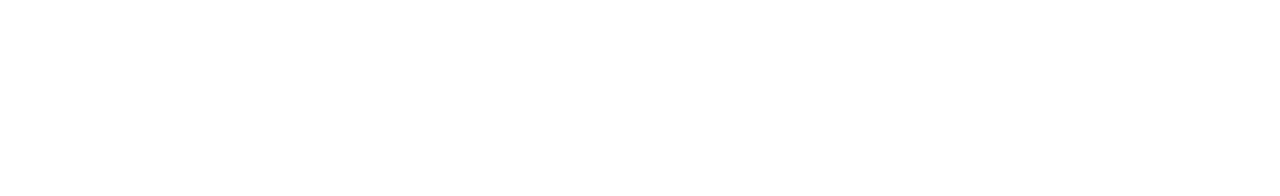
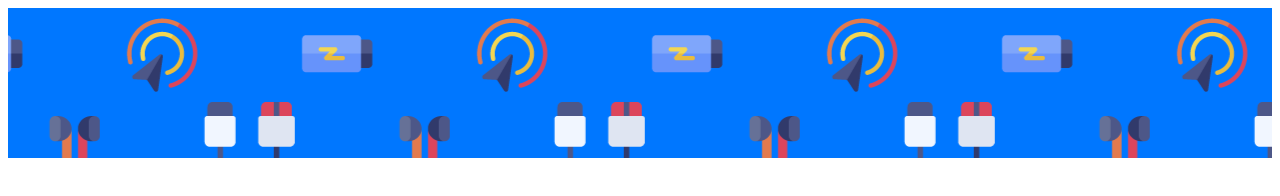
Before and after one commit to Simo-bsc/html-css-booleaner, a plain HTML site: page index.html in a window 1280 px wide. Drawn offline with Linux system fonts and the light colour scheme.

Commit message:
Start Header

```diff
--- a/css/style.css
+++ b/css/style.css
@@ -0,0 +1,16 @@
+ /* Header */
+
+#Header{
+    height: 150px;
+    width: 100%;
+    background-color: rgb(0, 119, 255);
+    background-image: url(../img/pattern.png);
+    background-repeat: repeat;
+    background-position: 20% 10%;
+
+}
+
+#Logo{
+
+
+}
--- a/index.html
+++ b/index.html
@@ -4,7 +4,9 @@
         <meta charset="UTF-8">
         <meta http-equiv="X-UA-Compatible" content="IE=edge">
         <meta name="viewport" content="width=device-width, initial-scale=1.0">
-        <link rel="stylesheet" href="style.css">
+
+        <link rel="stylesheet" href="css/style.css">
+
         <title>The Booleaner</title>
     </head>
     <body>
@@ -14,7 +16,12 @@
         <header>
 
             <!-- Logo and Background -->
-            <div>
+            <!-- DA SISTEMARE IL LOGO -->
+            <div id="Header">
+                <span>
+                    <!-- <img id="Logo" src="img/logo.svg" alt="LOGO The Booleaner"> -->
+                </span>
+
 
             </div>
 
```
